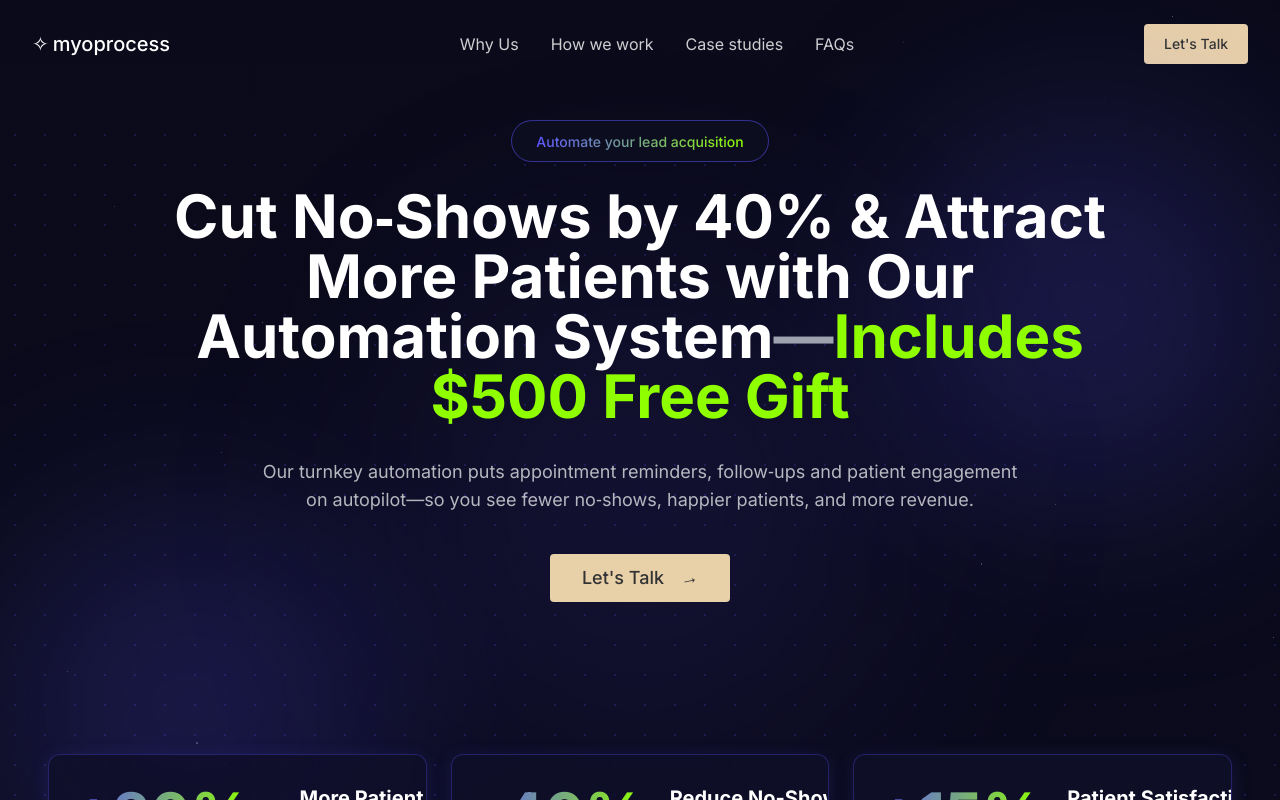
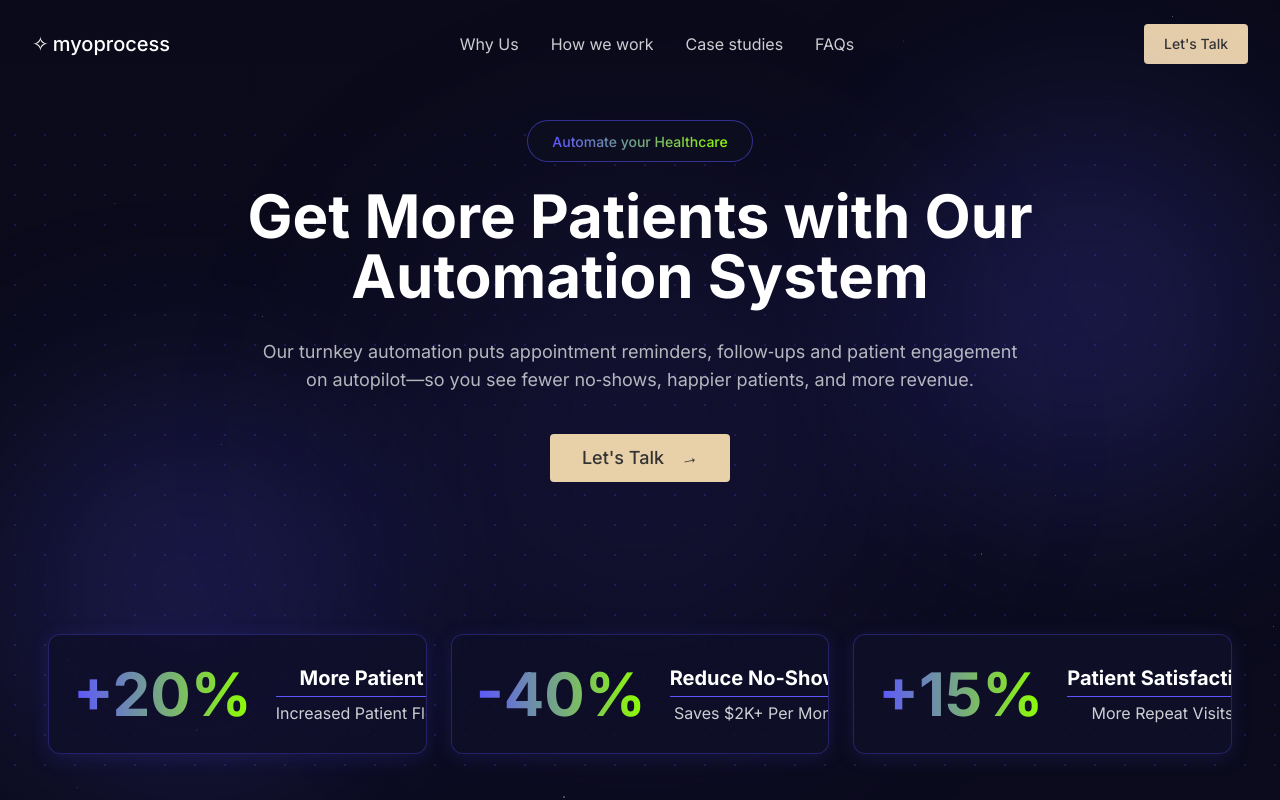
Before and after one commit to Jasonprime44/Health-Landing-Page, a Next.js app: page / in a window 1280 px wide. Shown: the top 800 px of the page. Built offline with nearby package versions, Linux system fonts and the light colour scheme.

Commit message:
Updated page.tsx

```diff
--- a/app/page.tsx
+++ b/app/page.tsx
@@ -128,7 +128,7 @@ export default function Home() {
               >
                 <div className="px-6 py-2 rounded-full border border-[#5D55FF]/50 bg-[#0D0D20] hover:border-[#5D55FF]/80 transition-all duration-300">
                   <span className="text-sm font-medium bg-gradient-to-r from-[#5D55FF] to-[#8FFF00] bg-clip-text text-transparent">
-                    Automate your lead acquisition
+                    Automate your Healthcare
                   </span>
                 </div>
               </motion.div>
@@ -139,13 +139,11 @@ export default function Home() {
                 animate={{ y: 0, opacity: 1 }}
                 transition={{ duration: 0.5, delay: 0.3 }}
               >
-                Cut No‑Shows by 40% & Attract
-                <br />
-                More Patients with Our
+
+               Get More Patients with Our
                 <br />
                 Automation System
-                <span className="text-gray-400">—</span>
-                <span className="text-[#8FFF00]">Includes $500 Free Gift</span>
+
               </motion.h1>
 
               <motion.p
```
